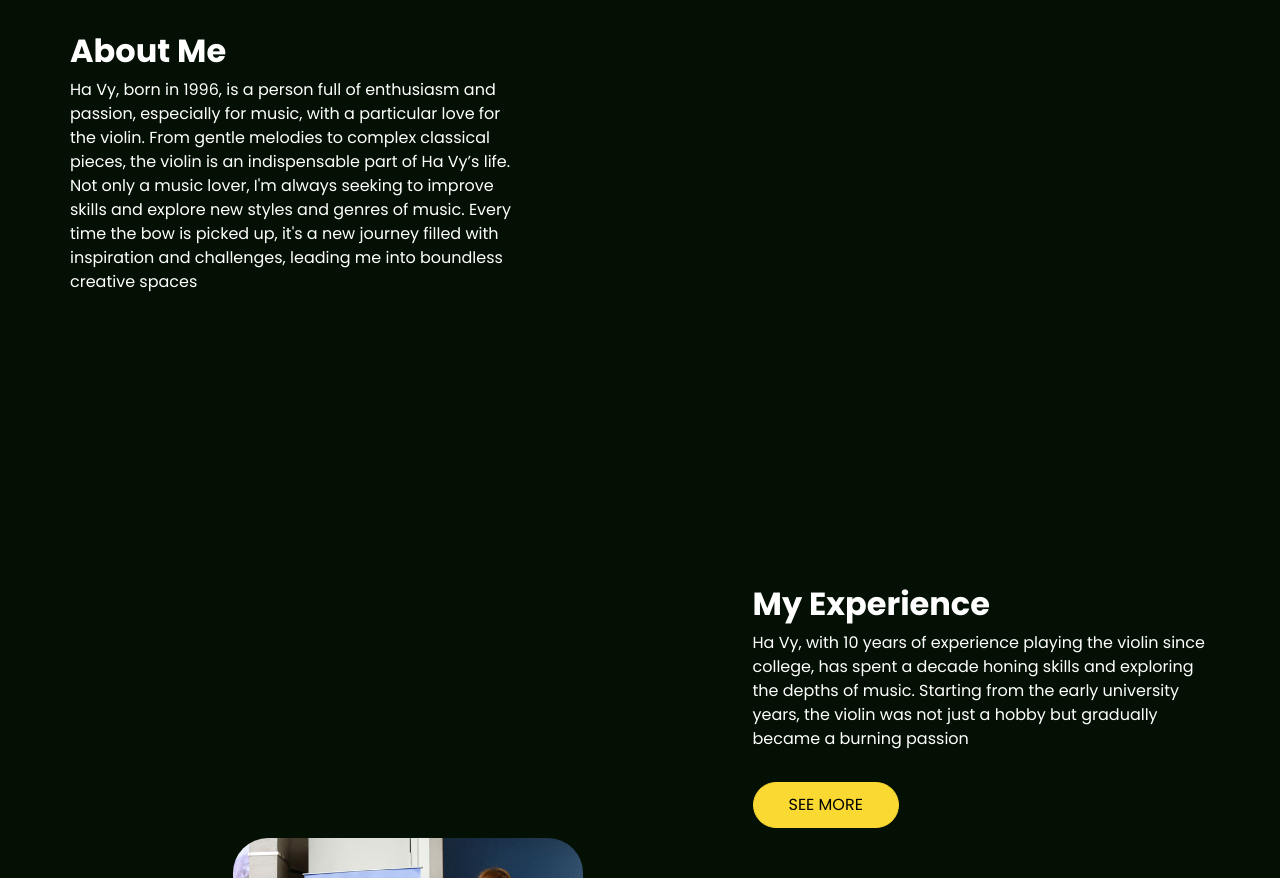
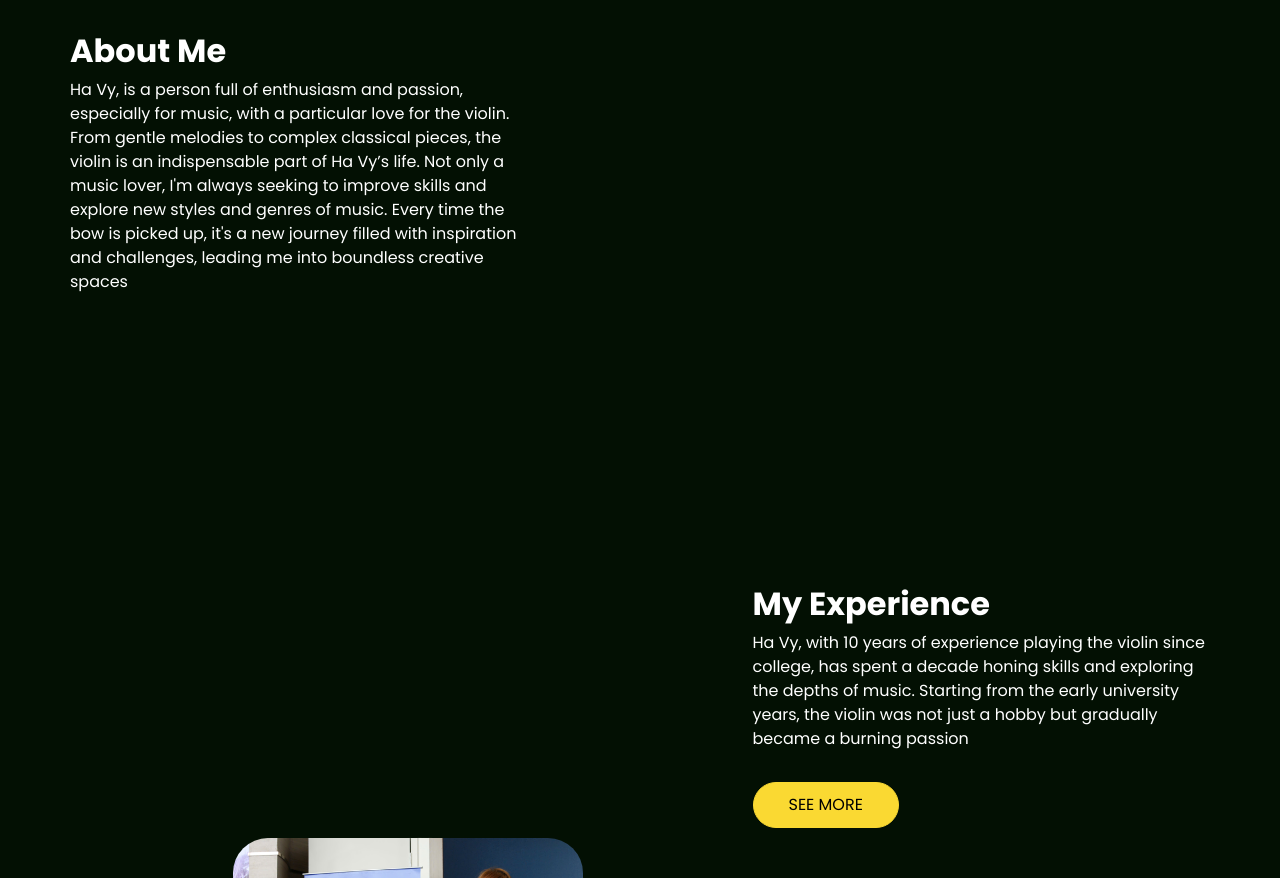
Before and after one commit to cuoilen007/profileViolin, a plain HTML site: page index.html in a window 1280 px wide. Shown: the part 1894-2772 px from the top of the page. Drawn offline with nearby package versions, Linux system fonts and the light colour scheme.

Commit message:
Remove birth year from About Me section

```diff
--- a/index.html
+++ b/index.html
@@ -163,7 +163,7 @@
                 About Me
               </h2>
               <p>
-                Ha Vy, born in 1996, is a person full of enthusiasm and passion, especially for music, with a
+                Ha Vy, is a person full of enthusiasm and passion, especially for music, with a
                 particular love for the violin. From gentle melodies to complex classical pieces, the violin is an
                 indispensable part of Ha Vy’s life. Not only a music lover, I'm always seeking to improve
                 skills and explore new styles and genres of music. Every time the bow is picked up, it's a new
```
